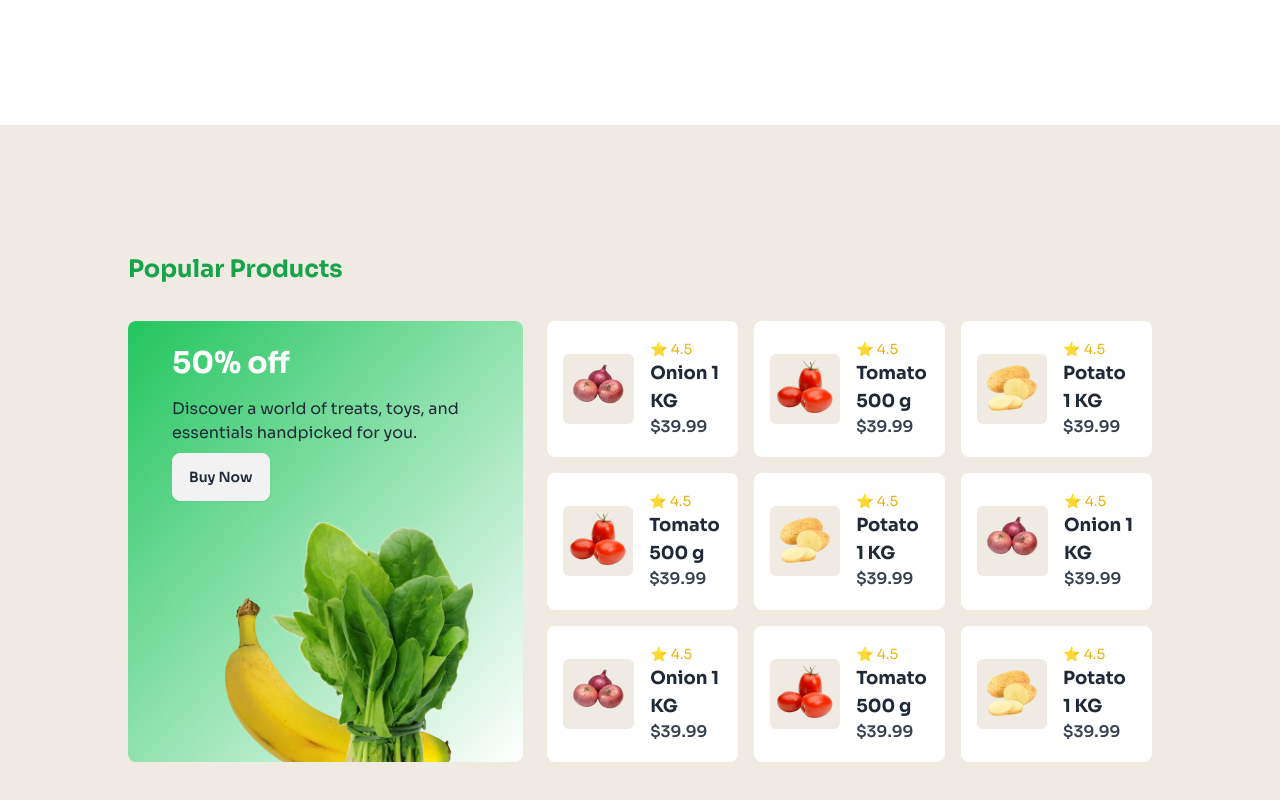
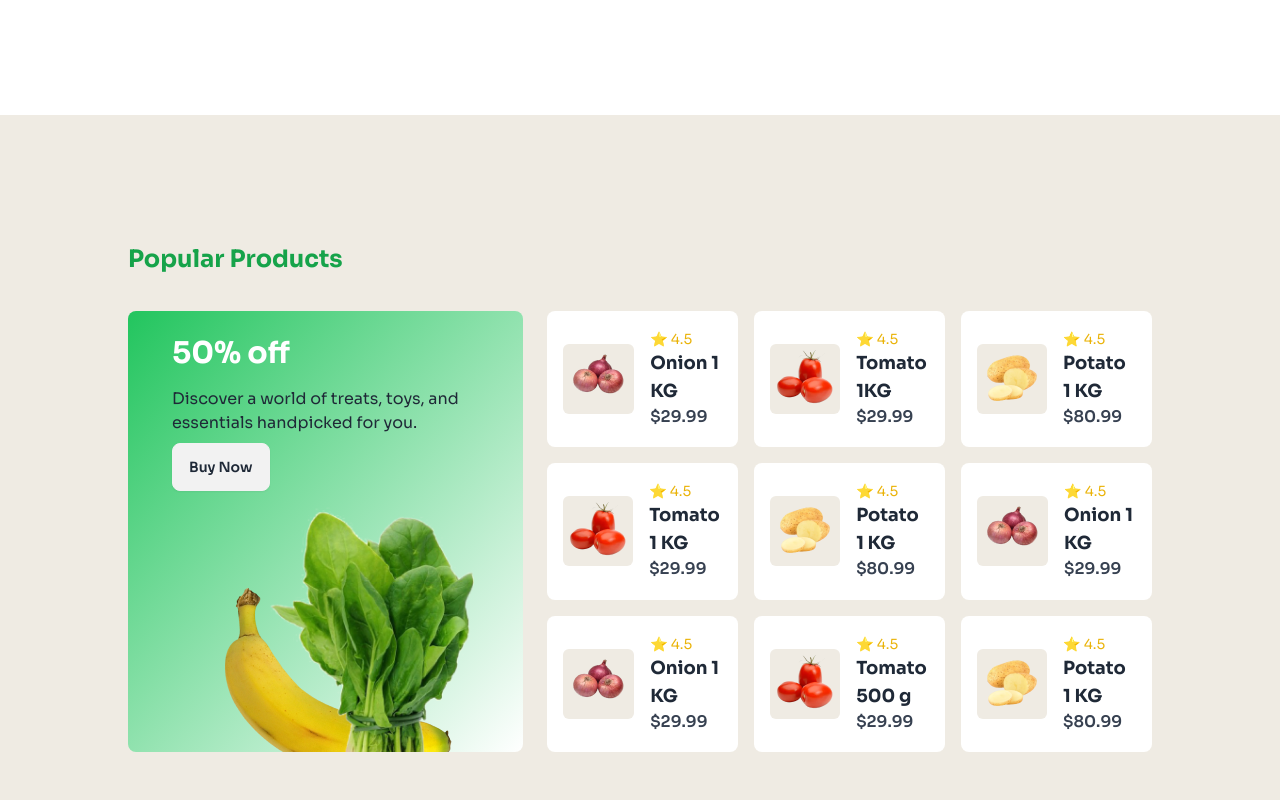
Before and after one commit to rishadahammed/asignment, a plain HTML site: page index.html in a window 1280 px wide. Shown: the part 1976-2776 px from the top of the page. Drawn offline with nearby package versions, Linux system fonts and the light colour scheme.

Commit message:
added some img

```diff
--- a/index.html
+++ b/index.html
@@ -27,32 +27,7 @@
             }
         }
     </style>
-    <!-- Typing Animation -->
-    <style>
-        /* Typing Effect */
-        @keyframes typing {
-            0% { width: 0; }
-            50% { width: 100%; }
-            100% { width: 0; }
-        }
 
-        /* Blinking Cursor */
-        @keyframes blink {
-            50% { border-color: transparent; }
-        }
-
-        .typing-container {
-            font-size: 24px;
-            font-weight: bold;
-            color: #333;
-            display: inline-block;
-            white-space: nowrap;
-            overflow: hidden;
-            border-right: 3px solid black;
-            width: 0;
-            animation: typing 7.5s steps(20) infinite, blink 0.7s infinite;
-        }
-    </style>
     <!-- Favicon and page title -->
 
     <title>Nature's Platter</title>
@@ -315,7 +290,7 @@
                     <button class="btn">Buy Now</button>
                     </div>
                     <div class="flex justify-end">
-                        <img src="c2-assets/vegetable-offer.png" alt="Discount Items" class="">
+                        <img src="c2-assets/vegetable-offer.png" alt="" class="">
                     </div>
                 </div>
 
@@ -327,7 +302,7 @@
                         <div class="ml-4">
                             <p class="text-yellow-500 text-sm">⭐ 4.5</p>
                             <h4 class="text-base md:text-lg font-bold">Onion 1 KG</h4>
-                            <p class="text-gray-700 font-semibold">$39.99</p>
+                            <p class="text-gray-700 font-semibold">$29.99</p>
                         </div>
                     </div>
 
@@ -335,8 +310,8 @@
                         <img src="c2-assets/tomato.png" alt="Tomato" class="bg-[#EFEBE3] rounded-md">
                         <div class="ml-4">
                             <p class="text-yellow-500 text-sm">⭐ 4.5</p>
-                            <h4 class="text-base md:text-lg font-bold">Tomato 500 g</h4>
-                            <p class="text-gray-700 font-semibold">$39.99</p>
+                            <h4 class="text-base md:text-lg font-bold">Tomato 1KG</h4>
+                            <p class="text-gray-700 font-semibold">$29.99</p>
                         </div>
                     </div>
 
@@ -345,7 +320,7 @@
                         <div class="ml-4">
                             <p class="text-yellow-500 text-sm">⭐ 4.5</p>
                             <h4 class="text-base md:text-lg font-bold">Potato 1 KG</h4>
-                            <p class="text-gray-700 font-semibold">$39.99</p>
+                            <p class="text-gray-700 font-semibold">$80.99</p>
                         </div>
                     </div>
 
@@ -353,8 +328,8 @@
                         <img src="c2-assets/tomato.png" alt="Tomato" class=" bg-[#EFEBE3] rounded-md">
                         <div class="ml-4">
                             <p class="text-yellow-500 text-sm">⭐ 4.5</p>
-                            <h4 class="text-base md:text-lg font-bold">Tomato 500 g</h4>
-                            <p class="text-gray-700 font-semibold">$39.99</p>
+                            <h4 class="text-base md:text-lg font-bold">Tomato 1 KG</h4>
+                            <p class="text-gray-700 font-semibold">$29.99</p>
                         </div>
                     </div>
 
@@ -363,7 +338,7 @@
                         <div class="ml-4">
                             <p class="text-yellow-500 text-sm">⭐ 4.5</p>
                             <h4 class="text-base md:text-lg font-bold">Potato 1 KG</h4>
-                            <p class="text-gray-700 font-semibold">$39.99</p>
+                            <p class="text-gray-700 font-semibold">$80.99</p>
                         </div>
                     </div>
 
@@ -372,7 +347,7 @@
                         <div class="ml-4">
                             <p class="text-yellow-500 text-sm">⭐ 4.5</p>
                             <h4 class="text-base md:text-lg font-bold">Onion 1 KG</h4>
-                            <p class="text-gray-700 font-semibold">$39.99</p>
+                            <p class="text-gray-700 font-semibold">$29.99</p>
                         </div>
                     </div>
 
@@ -381,7 +356,7 @@
                         <div class="ml-4">
                             <p class="text-yellow-500 text-sm">⭐ 4.5</p>
                             <h4 class="text-base md:text-lg font-bold">Onion 1 KG</h4>
-                            <p class="text-gray-700 font-semibold">$39.99</p>
+                            <p class="text-gray-700 font-semibold">$29.99</p>
                         </div>
                     </div>
 
@@ -390,7 +365,7 @@
                         <div class="ml-4">
                             <p class="text-yellow-500 text-sm">⭐ 4.5</p>
                             <h4 class="text-base md:text-lg font-bold">Tomato 500 g</h4>
-                            <p class="text-gray-700 font-semibold">$39.99</p>
+                            <p class="text-gray-700 font-semibold">$29.99</p>
                         </div>
                     </div>
 
@@ -399,7 +374,7 @@
                         <div class="ml-4">
                             <p class="text-yellow-500 text-sm">⭐ 4.5</p>
                             <h4 class="text-base md:text-lg font-bold">Potato 1 KG</h4>
-                            <p class="text-gray-700 font-semibold">$39.99</p>
+                            <p class="text-gray-700 font-semibold">$80.99</p>
                         </div>
                     </div>
                 </div>
@@ -522,6 +497,7 @@
                 <img src="./assets/insta.png" alt="">
                 <img src="./assets/indeed.png" alt="">
                 <img src="./assets/youtube.png" alt="">
+
             </div>
         </nav>
     </footer>
```
